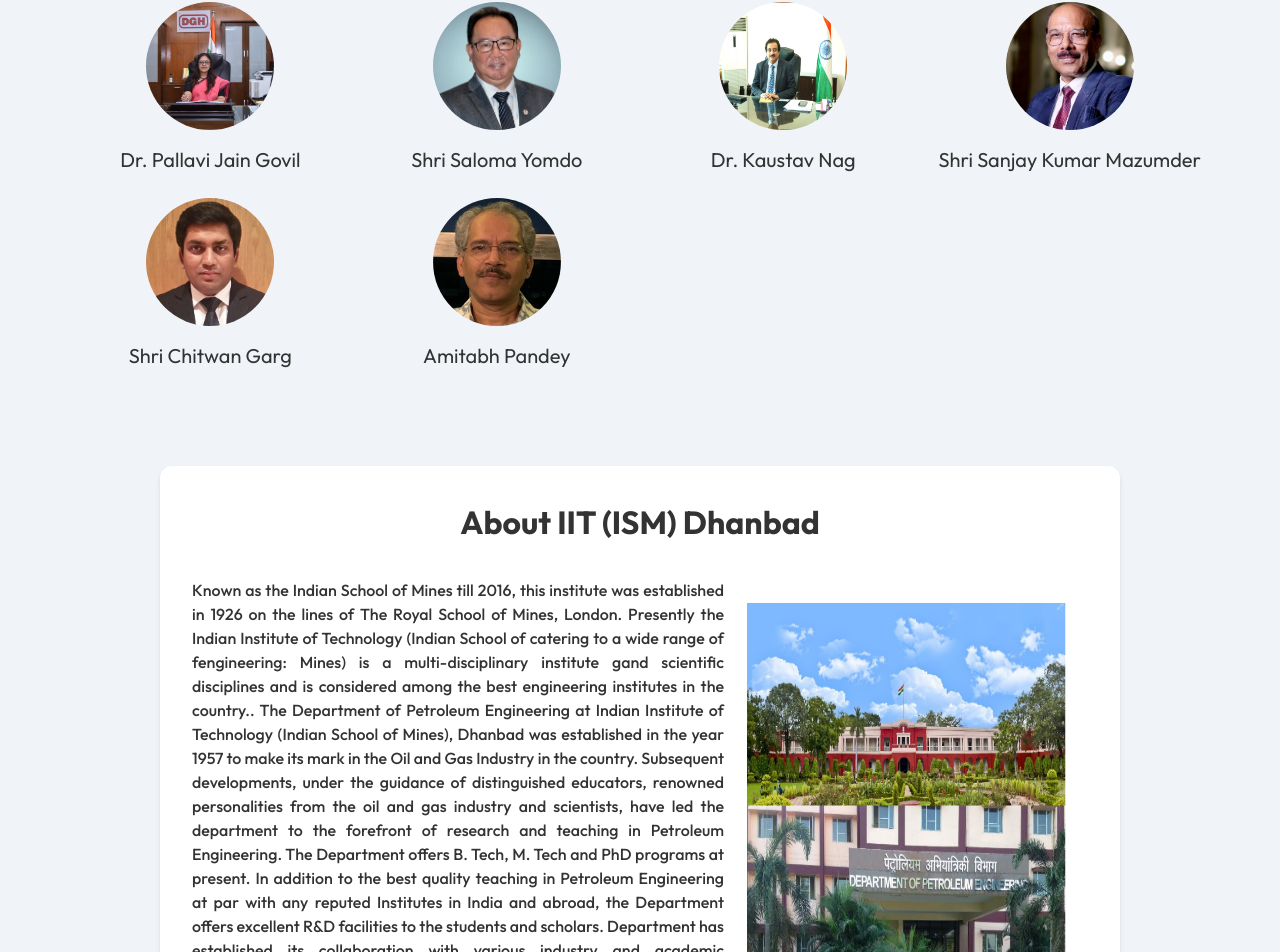
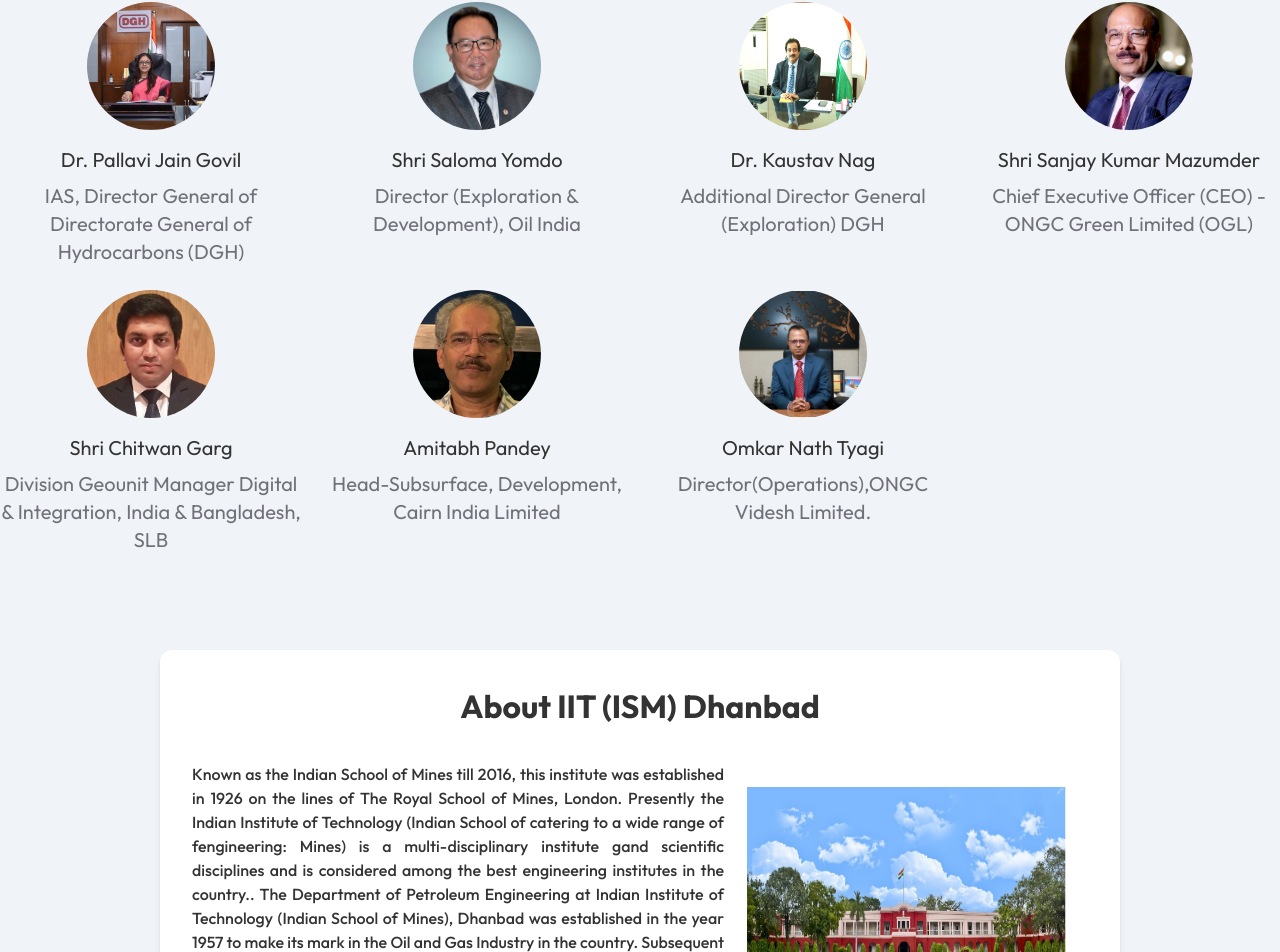
Before and after one commit to SanyogDg/ICPHD-IIT-ISM, a React (Create React App) app in the folder my-app/: page / in a window 1280 px wide. Shown: the part 1182-2134 px from the top of the page. Built offline with nearby package versions, Linux system fonts and the light colour scheme.

Commit message:
Speaker Updated

```diff
--- a/my-app/src/components/Speakers/Speakers.js
+++ b/my-app/src/components/Speakers/Speakers.js
@@ -6,7 +6,7 @@
 import mazumdar from './Speakerimg/mazumdar.png'
 import chitwan from './Speakerimg/chitwan.png'
 import amitabh from './Speakerimg/amitabh.png'
-
+import omkar from './Speakerimg/omkarnath.png';
 
 const speakersList = [
   {
@@ -38,6 +38,11 @@
     image: `${amitabh}`,
     name: 'Amitabh Pandey',
     designation: 'Head-Subsurface, Development, Cairn India Limited',
+  },
+  {
+    image: `${omkar}`,
+    name: 'Omkar Nath Tyagi',
+    designation:'Director(Operations),ONGC Videsh Limited.'
   }
 ];
 
--- a/my-app/src/components/Speakerslide/speakerslide.js
+++ b/my-app/src/components/Speakerslide/speakerslide.js
@@ -6,32 +6,44 @@
 import mazumdar from '../Speakers/Speakerimg/mazumdar.png';
 import chitwan from '../Speakers/Speakerimg/chitwan.png';
 import amitabh from '../Speakers/Speakerimg/amitabh.png';
+import omkar from '../Speakers/Speakerimg/omkarnath.png'
 
 const speakers = [
   {
     img: `${pallavi}`,
     name: 'Dr. Pallavi Jain Govil',
+    designation: 'IAS, Director General of Directorate General of Hydrocarbons (DGH)',
   },
   {
     img: `${saloma}`,
     name: 'Shri Saloma Yomdo',
+    designation: 'Director (Exploration & Development), Oil India',
   },
   {
     img: `${Kaustav}`,
     name: 'Dr. Kaustav Nag',
+    designation: 'Additional Director General (Exploration) DGH',
   },
   {
     img: `${mazumdar}`,
     name: 'Shri Sanjay Kumar Mazumder',
+    designation: 'Chief Executive Officer (CEO) - ONGC Green Limited (OGL)',
   },
   {
     img: `${chitwan}`,
     name: 'Shri Chitwan Garg',
+    designation: 'Division Geounit Manager Digital & Integration, India & Bangladesh, SLB',
   },
   {
     img: `${amitabh}`,
     name: 'Amitabh Pandey',
+    designation: 'Head-Subsurface, Development, Cairn India Limited',
   },
+  {
+    img: `${omkar}`,
+    name: 'Omkar Nath Tyagi',
+    designation:'Director(Operations),ONGC Videsh Limited.'
+  }
 ];
 
 function Speakers() {
@@ -67,10 +79,19 @@
             <div className='mt-4 text-center'>
               <p
                 className={`text-lg md:text-xl ${
-                  hovered === index ? 'font-bold' : 'font-normal'
+                  hovered === index ? 'font-semibold' : 'font-normal'
                 }`}
               >
                 {s.name}
+              </p>
+            </div>
+            <div className='mt-2 text-center  text-zinc-500'>
+              <p
+                className={`text-lg md:text-xl ${
+                  hovered === index ? 'font-semibold' : 'font-normal'
+                }`}
+              >
+                {s.designation}
               </p>
             </div>
           </div>
```
Also changed, not shown: my-app/src/components/Speakers/Speakerimg/omkarnath.png (added).
